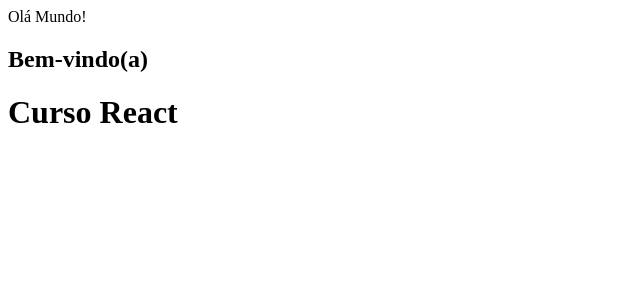
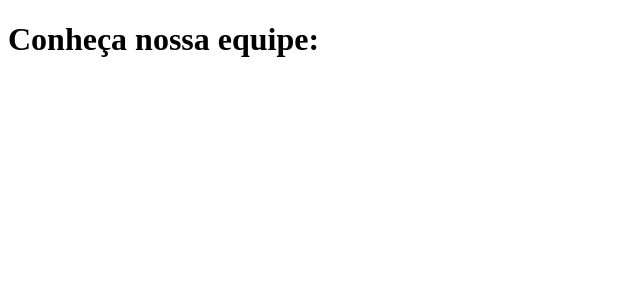
Before and after one commit to AllanSmithll/curso-react-udemy, a React (Create React App) app in the folder Seção 04 - Mão na Massa com ReactJS/Primeiro_react-app/primeiroreact-app/: page / in a window 1280 px wide. Shown: the top 300 px of the page, without its empty margins (0-640 px from the left). Built offline with nearby package versions, Linux system fonts and the light colour scheme.

Commit message:
Atualização App: aula de Class Component

```diff
--- a/Seção 04 - Mão na Massa com ReactJS/Primeiro_react-app/primeiroreact-app/src/App.js
+++ b/Seção 04 - Mão na Massa com ReactJS/Primeiro_react-app/primeiroreact-app/src/App.js
@@ -1,20 +1,11 @@
-// 28/11/2022
+// 13/01/2022
 // Primeiro projeto React
 import React from 'react'
 
-const Bemvindo = () => {
-    return (
-        <div>
-            <h2>Bem-vindo(a)</h2>
-        </div>
-    )
-}
 function App() {
     return (
         <div>
-            Olá Mundo!
-            <Bemvindo />
-            <h1>Curso React</h1>
+            <h1>Conheça nossa equipe:</h1>
         </div>
     )
 }
```
